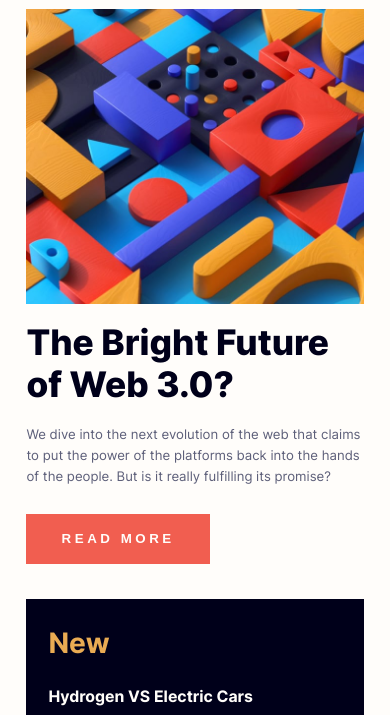
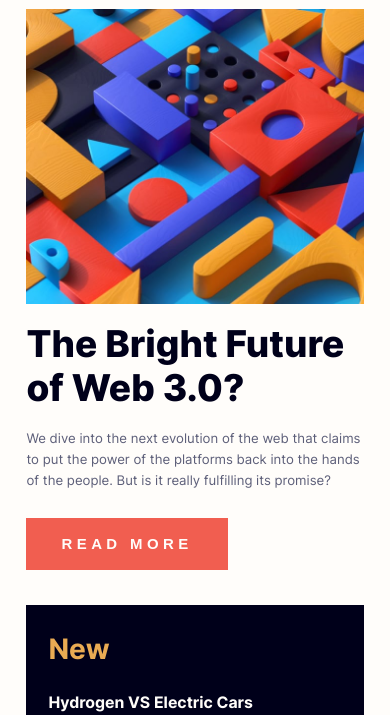
Before and after one commit to Onyeka-Aribeana/news-hompage-main, a plain HTML site: page index.html in a window 390 px wide. Shown: the part 88-803 px from the top of the page. Drawn offline with Linux system fonts and the light colour scheme.

Commit message:
Mage changes to button font size and images for hot topics

```diff
--- a/css/style.css
+++ b/css/style.css
@@ -136,7 +136,7 @@ a {
 }
 @media only screen and (max-width: 37.5em) {
   .headline__heading {
-    font-size: 4rem;
+    font-size: 4.2rem;
   }
 }
 .headline__details {
@@ -149,7 +149,8 @@ a {
   background-color: #f15e50;
   font-weight: 700;
   padding: 2rem 4rem;
-  letter-spacing: 0.4rem;
+  letter-spacing: 0.5rem;
+  font-size: 1.7rem;
   text-transform: uppercase;
   cursor: pointer;
   transition: background-color 0.2s;
@@ -220,7 +221,7 @@ a {
 }
 
 .hot__img {
-  height: 15rem;
+  height: 12rem;
   display: block;
   flex-shrink: 2;
 }
```
